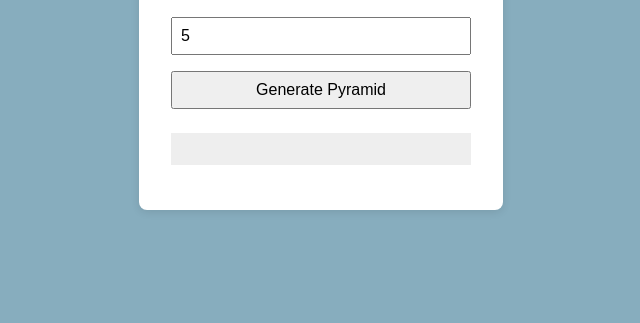
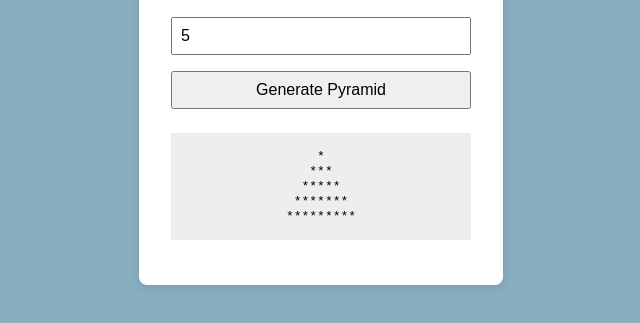
Before and after one commit to belaid-dali/pyramid-generator, a website built with Parcel: page index.html in a window 1280 px wide. Both pictures are taken after typing "5" into the empty fields and a click on the button "Generate Pyramid". Shown: the part 161-484 px from the top of the page, without its empty margins (319-959 px from the left). Built offline with nearby package versions, Linux system fonts and the light colour scheme.

Commit message:
implemented the js feature of generating a pyramid

```diff
--- a/package.json
+++ b/package.json
@@ -6,7 +6,7 @@
     "build" : "parcel build index.html"
   },
   "keywords": [],
-  "author": "",
+  "author": "Belaid-dali",
   "license": "ISC",
   "description": "",
   "devDependencies": {
--- a/script.js
+++ b/script.js
@@ -0,0 +1,36 @@
+const character = "*";
+
+const heightInput = document.getElementById('height');
+const generateBtn = document.getElementById('generatorBtn');
+const pyramidOutput = document.getElementById('puramidOutput');
+
+let inverted = false;
+
+function padRow(rowNumber, rowCount) {
+    const spaces = " ".repeat(rowCount - rowNumber);
+    const chars = character.repeat(2*rowNumber - 1);
+    return spaces + chars + spaces;
+}
+
+function generatePyramid(height) {
+    const rows = [];
+    for (let i = 1; i <= height; i++) {
+        const row = padRow(i, height);
+        if (inverted) {
+            rows.unshift(row);
+        } else {
+            rows.push(row);
+        }
+    }
+    return rows.join("\n");
+}
+
+generateBtn.addEventListener("click", () => {
+    const heightValue = parseInt(heightInput.value);
+    if (isNaN(heightValue) || heightValue < 1) {
+        pyramidOutput.textContent = "Please enter a valid height!";
+        return;
+    }
+    const pyramid = generatePyramid(heightValue);
+    pyramidOutput.textContent = pyramid;
+})
--- a/styles.css
+++ b/styles.css
@@ -28,9 +28,10 @@ input, button {
 
 pre {
     margin-top: 1.5rem;
-    text-align: left;
+    text-align: center;
     background: #eee;
     padding: 1rem;
     white-space: pre-wrap;
     word-break: break-word;
+    font-family: monospace;
 }
```
Also changed, not shown: README.md.
